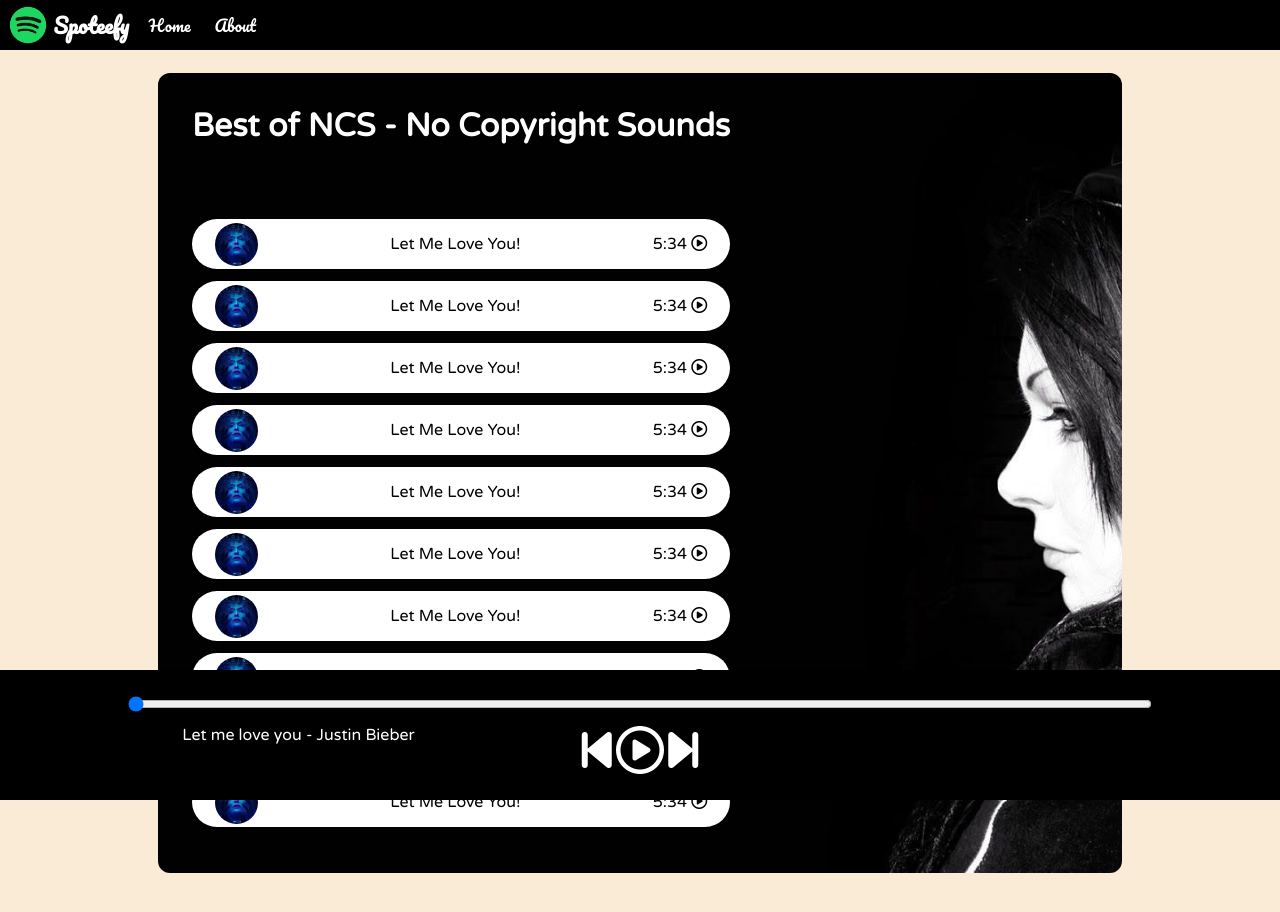
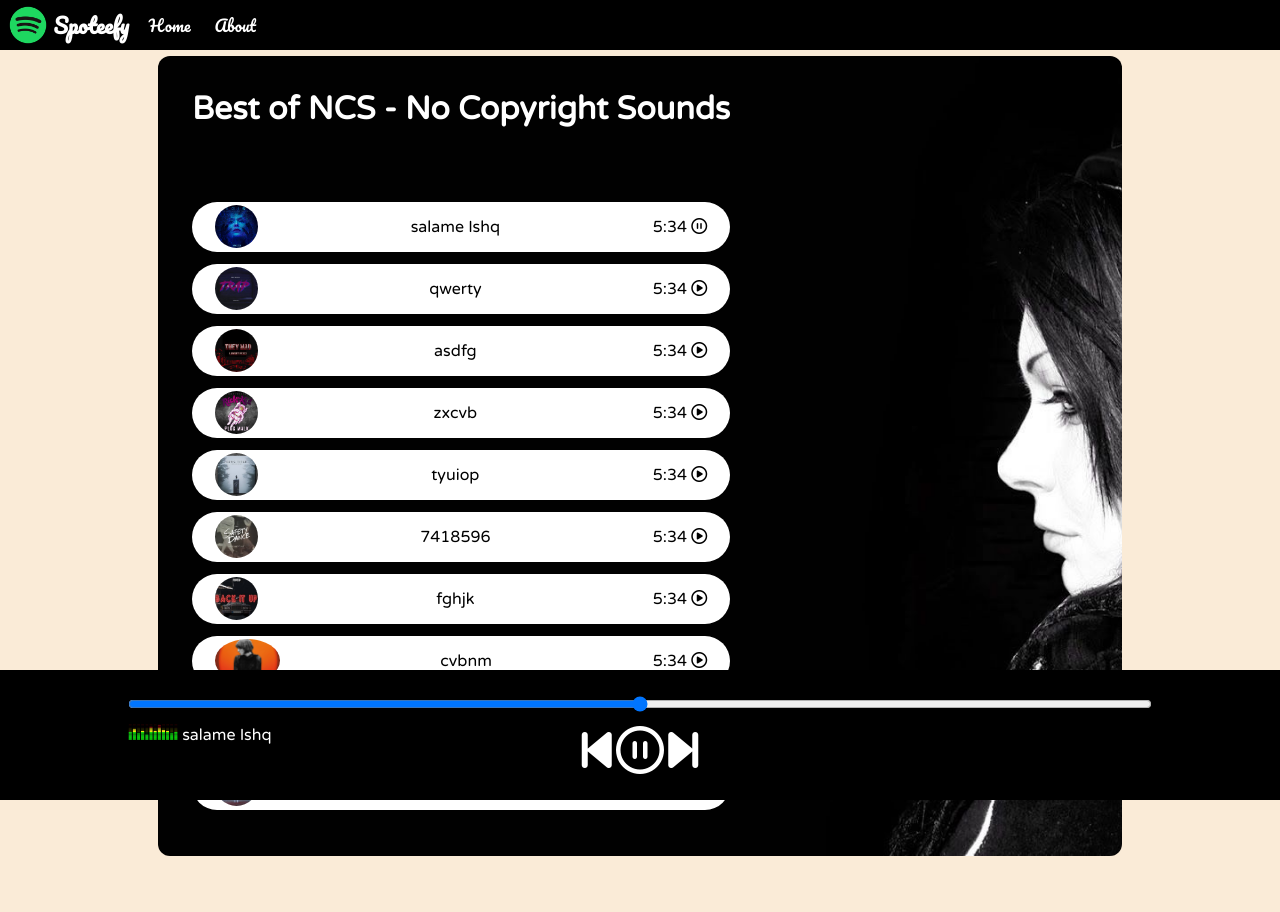
Before and after one commit to ImKetan1610/spoteefy, a plain HTML site: page index.html in a window 1280 px wide. Both pictures are taken after a click on the icon 699 px from the left and 243 px from the top of the page. Drawn offline with Linux system fonts and the light colour scheme.

Commit message:
added some more logic to next and previous button

```diff
--- a/index.html
+++ b/index.html
@@ -23,91 +23,131 @@
         <div class="songItemContainer">
           <div class="songItem">
             <img src="./covers/1.jpg" alt="1" />
-            <span>Let Me Love You!</span>
+            <span class="songName">Let Me Love You!</span>
             <span class="songListPlay"
               ><span class="timeStamp"
-                >5:34 <i class="fa-regular fa-circle-play"></i></span
+                >5:34
+                <i
+                  id="0"
+                  class="fa-regular songItemPlay fa-circle-play"
+                ></i></span
             ></span>
           </div>
 
           <div class="songItem">
             <img src="./covers/1.jpg" alt="1" />
-            <span>Let Me Love You!</span>
+            <span class="songName">Let Me Love You!</span>
             <span class="songListPlay"
               ><span class="timeStamp"
-                >5:34 <i class="fa-regular fa-circle-play"></i></span
+                >5:34
+                <i
+                  id="1"
+                  class="fa-regular songItemPlay fa-circle-play"
+                ></i></span
             ></span>
           </div>
 
           <div class="songItem">
             <img src="./covers/1.jpg" alt="1" />
-            <span>Let Me Love You!</span>
+            <span class="songName">Let Me Love You!</span>
             <span class="songListPlay"
               ><span class="timeStamp"
-                >5:34 <i class="fa-regular fa-circle-play"></i></span
+                >5:34
+                <i
+                  id="2"
+                  class="fa-regular songItemPlay fa-circle-play"
+                ></i></span
             ></span>
           </div>
 
           <div class="songItem">
             <img src="./covers/1.jpg" alt="1" />
-            <span>Let Me Love You!</span>
+            <span class="songName">Let Me Love You!</span>
             <span class="songListPlay"
               ><span class="timeStamp"
-                >5:34 <i class="fa-regular fa-circle-play"></i></span
+                >5:34
+                <i
+                  id="3"
+                  class="fa-regular songItemPlay fa-circle-play"
+                ></i></span
             ></span>
           </div>
 
           <div class="songItem">
             <img src="./covers/1.jpg" alt="1" />
-            <span>Let Me Love You!</span>
+            <span class="songName">Let Me Love You!</span>
             <span class="songListPlay"
               ><span class="timeStamp"
-                >5:34 <i class="fa-regular fa-circle-play"></i></span
+                >5:34
+                <i
+                  id="4"
+                  class="fa-regular songItemPlay fa-circle-play"
+                ></i></span
             ></span>
           </div>
 
           <div class="songItem">
             <img src="./covers/1.jpg" alt="1" />
-            <span>Let Me Love You!</span>
+            <span class="songName">Let Me Love You!</span>
             <span class="songListPlay"
               ><span class="timeStamp"
-                >5:34 <i class="fa-regular fa-circle-play"></i></span
+                >5:34
+                <i
+                  id="5"
+                  class="fa-regular songItemPlay fa-circle-play"
+                ></i></span
             ></span>
           </div>
 
           <div class="songItem">
             <img src="./covers/1.jpg" alt="1" />
-            <span>Let Me Love You!</span>
+            <span class="songName">Let Me Love You!</span>
             <span class="songListPlay"
               ><span class="timeStamp"
-                >5:34 <i class="fa-regular fa-circle-play"></i></span
+                >5:34
+                <i
+                  id="6"
+                  class="fa-regular songItemPlay fa-circle-play"
+                ></i></span
             ></span>
           </div>
 
           <div class="songItem">
             <img src="./covers/1.jpg" alt="1" />
-            <span>Let Me Love You!</span>
+            <span class="songName">Let Me Love You!</span>
             <span class="songListPlay"
               ><span class="timeStamp"
-                >5:34 <i class="fa-regular fa-circle-play"></i></span
+                >5:34
+                <i
+                  id="7"
+                  class="fa-regular songItemPlay fa-circle-play"
+                ></i></span
             ></span>
           </div>
 
           <div class="songItem">
             <img src="./covers/1.jpg" alt="1" />
-            <span>Let Me Love You!</span>
+            <span class="songName">Let Me Love You!</span>
             <span class="songListPlay"
               ><span class="timeStamp"
-                >5:34 <i class="fa-regular fa-circle-play"></i></span
+                >5:34
+                <i
+                  id="8"
+                  class="fa-regular songItemPlay fa-circle-play"
+                ></i></span
             ></span>
           </div>
 
           <div class="songItem">
             <img src="./covers/1.jpg" alt="1" />
-            <span>Let Me Love You!</span>
+            <span class="songName">Let Me Love You!</span>
             <span class="songListPlay"
               ><span class="timeStamp"
-                >5:34 <i class="fa-regular fa-circle-play"></i></span
+                >5:34
+                <i
+                  id="9"
+                  class="fa-regular songItemPlay fa-circle-play"
+                ></i></span
             ></span>
           </div>
         </div>
@@ -126,13 +166,13 @@
       />
       <div class="icons">
         <!-- fontAwesome icons -->
-        <i class="fa-solid fa-3x fa-backward-step"></i>
+        <i class="fa-solid fa-3x fa-backward-step" id="previous"></i>
         <i class="fa-regular fa-3x fa-circle-play" id="masterPlay"></i>
-        <i class="fa-solid fa-3x fa-forward-step"></i>
+        <i class="fa-solid fa-3x fa-forward-step" id="next"></i>
       </div>
       <div class="songInfo">
-        <img src="./playing.gif" id="gif" width="50px" alt="" /> Let me love you
-        - Justin Bieber
+        <img src="./playing.gif" id="gif" width="50px" alt="" />
+        <span id="masterSongName">salame Ishq</span>
       </div>
     </div>
   </body>
--- a/script.js
+++ b/script.js
@@ -5,6 +5,8 @@
 let masterPlay = document.getElementById("masterPlay");
 let myProgressBar = document.getElementById("myProgressBar");
 let gif = document.getElementById("gif");
+let masterSongName = document.getElementById("masterSongName");
+let songItems = Array.from(document.getElementsByClassName("songItem"));
 
 let songs = [
   {
@@ -13,53 +15,56 @@
     coverPath: "covers/1.jpg",
   },
   {
-    songName: "salame Ishq",
-    filePath: "songs/1.mp3",
-    coverPath: "covers/1.jpg",
+    songName: "qwerty",
+    filePath: "songs/2.mp3",
+    coverPath: "covers/2.jpg",
   },
   {
-    songName: "salame Ishq",
-    filePath: "songs/1.mp3",
-    coverPath: "covers/1.jpg",
+    songName: "asdfg",
+    filePath: "songs/3.mp3",
+    coverPath: "covers/3.jpg",
   },
   {
-    songName: "salame Ishq",
-    filePath: "songs/1.mp3",
-    coverPath: "covers/1.jpg",
+    songName: "zxcvb",
+    filePath: "songs/4.mp3",
+    coverPath: "covers/4.jpg",
   },
   {
-    songName: "salame Ishq",
-    filePath: "songs/1.mp3",
-    coverPath: "covers/1.jpg",
+    songName: "tyuiop",
+    filePath: "songs/5.mp3",
+    coverPath: "covers/5.jpg",
   },
   {
-    songName: "salame Ishq",
-    filePath: "songs/1.mp3",
-    coverPath: "covers/1.jpg",
+    songName: "7418596",
+    filePath: "songs/6.mp3",
+    coverPath: "covers/6.jpg",
   },
   {
-    songName: "salame Ishq",
-    filePath: "songs/1.mp3",
-    coverPath: "covers/1.jpg",
+    songName: "fghjk",
+    filePath: "songs/7.mp3",
+    coverPath: "covers/7.jpg",
   },
   {
-    songName: "salame Ishq",
-    filePath: "songs/1.mp3",
-    coverPath: "covers/1.jpg",
+    songName: "cvbnm",
+    filePath: "songs/8.mp3",
+    coverPath: "covers/8.jpg",
   },
   {
-    songName: "salame Ishq",
-    filePath: "songs/1.mp3",
-    coverPath: "covers/1.jpg",
+    songName: "23erfgn6yjm",
+    filePath: "songs/9.mp3",
+    coverPath: "covers/9.jpg",
   },
   {
-    songName: "salame Ishq",
-    filePath: "songs/1.mp3",
-    coverPath: "covers/1.jpg",
+    songName: "zxfyuio",
+    filePath: "songs/10.mp3",
+    coverPath: "covers/10.jpg",
   },
 ];
 
-// audioElement.play();
+songItems.forEach((element, i) => {
+  element.getElementsByTagName("img")[0].src = songs[i].coverPath;
+  element.getElementsByClassName("songName")[0].innerText = songs[i].songName;
+});
 
 // handle pause/play click
 masterPlay.addEventListener("click", () => {
@@ -83,6 +88,69 @@
   let progress = parseInt(
     (audioElement.currentTime / audioElement.duration) * 100
   );
-  console.log(progress);
+  //   console.log(progress);
   myProgressBar.value = progress;
 });
+
+myProgressBar.addEventListener("change", () => {
+  audioElement.currentTime = parseInt(
+    (myProgressBar.value * audioElement.duration) / 100
+  );
+});
+
+const makeAllPlays = () => {
+  Array.from(document.getElementsByClassName("songItemPlay")).forEach(
+    (element) => {
+      element.classList.add("fa-circle-play");
+      element.classList.remove("fa-circle-pause");
+    }
+  );
+};
+
+Array.from(document.getElementsByClassName("songItemPlay")).forEach(
+  (element, i) => {
+    element.addEventListener("click", (e) => {
+      makeAllPlays();
+      songIndex = parseInt(e.target.id);
+      masterSongName.innerText = songs[songIndex].songName;
+      e.target.classList.remove("fa-circle-play");
+      e.target.classList.add("fa-circle-pause");
+      audioElement.src = `songs/${songIndex}.mp3`;
+      audioElement.currentTime = 0;
+      audioElement.play();
+      gif.style.opacity = 1;
+      masterPlay.classList.remove("fa-circle-play");
+      masterPlay.classList.add("fa-circle-pause");
+    });
+  }
+);
+
+document.getElementById("next").addEventListener("click", () => {
+  if (songIndex >= 9) {
+    songIndex = 0;
+  } else {
+    songIndex += 1;
+  }
+  audioElement.src = `songs/${songIndex + 1}.mp3`;
+  masterSongName.innerText = songs[songIndex].songName;
+  audioElement.currentTime = 0;
+  audioElement.play();
+  gif.style.opacity = 1;
+  masterPlay.classList.remove("fa-circle-play");
+  masterPlay.classList.add("fa-circle-pause");
+});
+
+document.getElementById("previous").addEventListener("click", () => {
+  if (songIndex <= 0) {
+    songIndex = 9;
+  } else {
+    songIndex -= 1;
+  }
+  audioElement.src = `songs/${songIndex + 1}.mp3`;
+  masterSongName.innerText = songs[songIndex].songName;
+  audioElement.currentTime = 0;
+  audioElement.play();
+  gif.style.opacity = 1;
+  masterPlay.classList.remove("fa-circle-play");
+  masterPlay.classList.add("fa-circle-pause");
+});
--- a/style.css
+++ b/style.css
@@ -50,7 +50,7 @@
   background-color: black;
   color: white;
   display: flex;
-  margin: 23px auto;
+  margin: 0.36rem auto;
   width: 70%;
   border-radius: 12px;
   padding: 34px;
```
Also changed, not shown: 1 other file.
